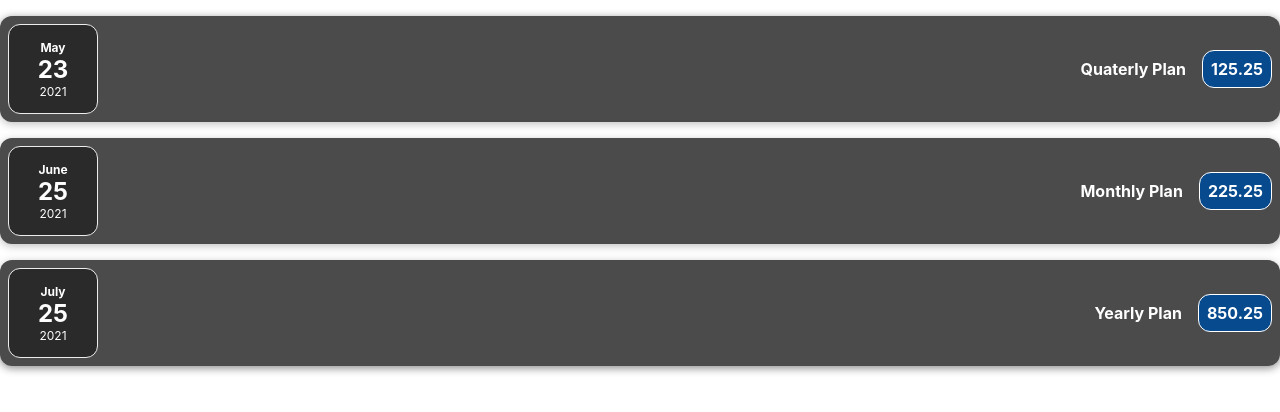
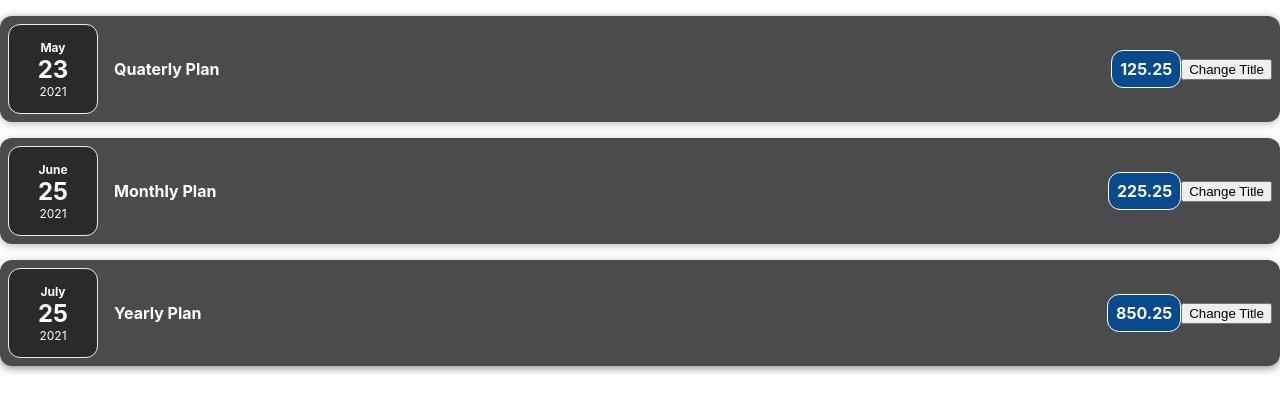
Before and after one commit to anup-ingale/react-tut, a React (Create React App) app: page / in a window 1280 px wide. Shown: the top 412 px of the page. Built offline with nearby package versions, Linux system fonts and the light colour scheme.

Commit message:
states and event listening

```diff
--- a/src/components/Subscription/Subscription.css
+++ b/src/components/Subscription/Subscription.css
@@ -9,13 +9,13 @@
     background-color: #4b4b4b;
   }
 
-.subscription_title {
+  .subscription_title{
     display: flex;
     flex-direction: column;
     gap: 1rem;
-    align-items: flex-end;
+    align-items: flex-start;
     flex-flow: column-reverse;
-    justify-content: flex-end;
+    justify-content: flex-start;
     flex: 1;
   }
 
--- a/src/components/Subscription/Subscription.js
+++ b/src/components/Subscription/Subscription.js
@@ -1,17 +1,19 @@
 import "./Subscription.css";
 import SubscriptionDate from "./SubscriptionDate";
 import Container from "../templates/Container";
+import react,{useState} from "react";
 
 const Subscription = (props) => {
+    const [title,setTitle] = useState(props.title)
+    const onClickHandler = () => {
+        setTitle("Hello Sir Wonderful!!")
+    }
     return (
         <Container className="subscription">
-            <SubscriptionDate
-                date={props.date}
-                title={props.title}
-                amount={props.amount}
-            ></SubscriptionDate>
-            <h2 className="subscription_title">{props.title}</h2>
+            <SubscriptionDate date={props.date} title={props.title} amount={props.amount}/>
+            <h2 className="subscription_title">{title}</h2>
             <div className="subscription_price">{props.amount}</div>
+            <button type="button" className="button_class" onClick={onClickHandler}>Change Title</button>
         </Container>
     );
 }
--- a/src/components/Subscription/SubscriptionDate.js
+++ b/src/components/Subscription/SubscriptionDate.js
@@ -2,8 +2,8 @@ import "./SubscriptionDate.css";
 
 const SubscriptionDate = (props) => {
     const month = props.date.toLocaleString("en-US", {month: "long"});
-    const day = props.date.toLocaleString("en-US", {day: "2-digit"});
-    const year = props.date.getFullYear();
+    const day   = props.date.toLocaleString("en-US", {day: "2-digit"});
+    const year  = props.date.getFullYear();
     return (
         <div className="date">
             <div className="month">{month}</div>
```
Lines whose indentation alone changed are shown as unchanged.
